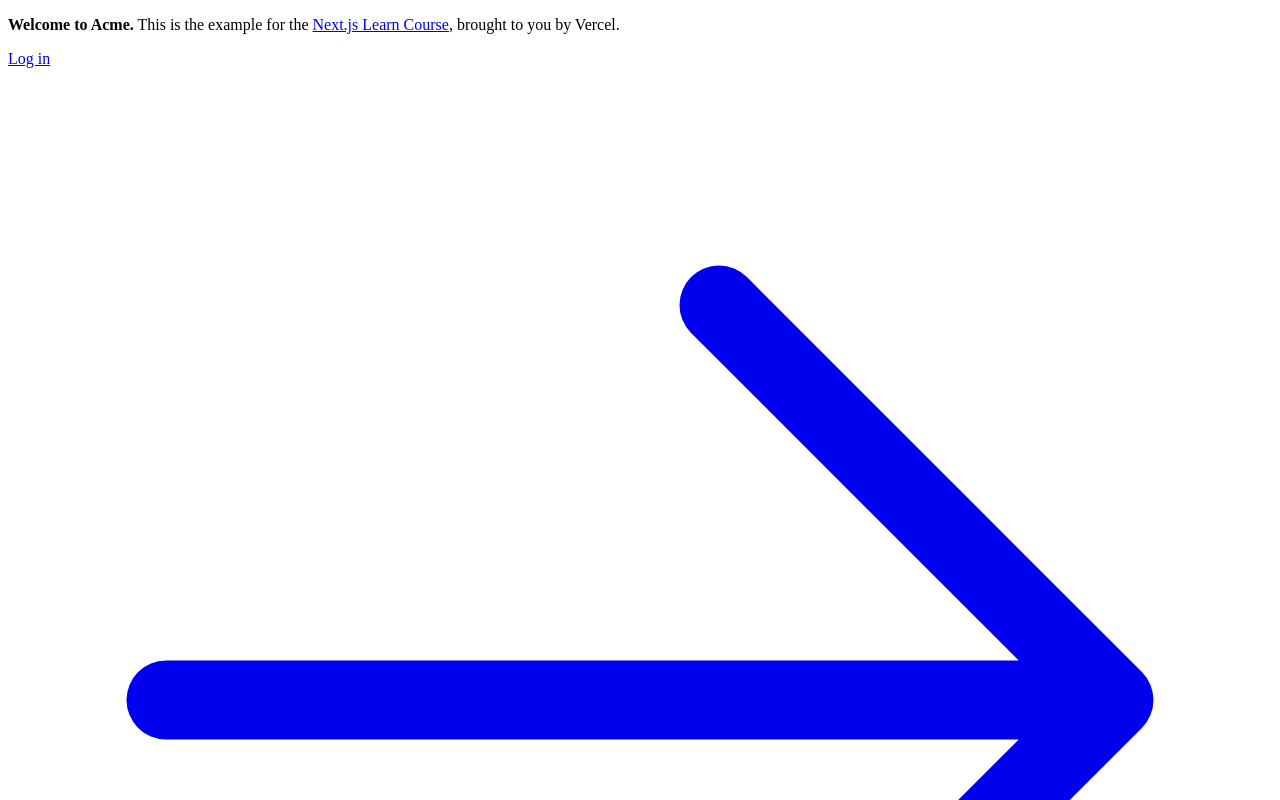
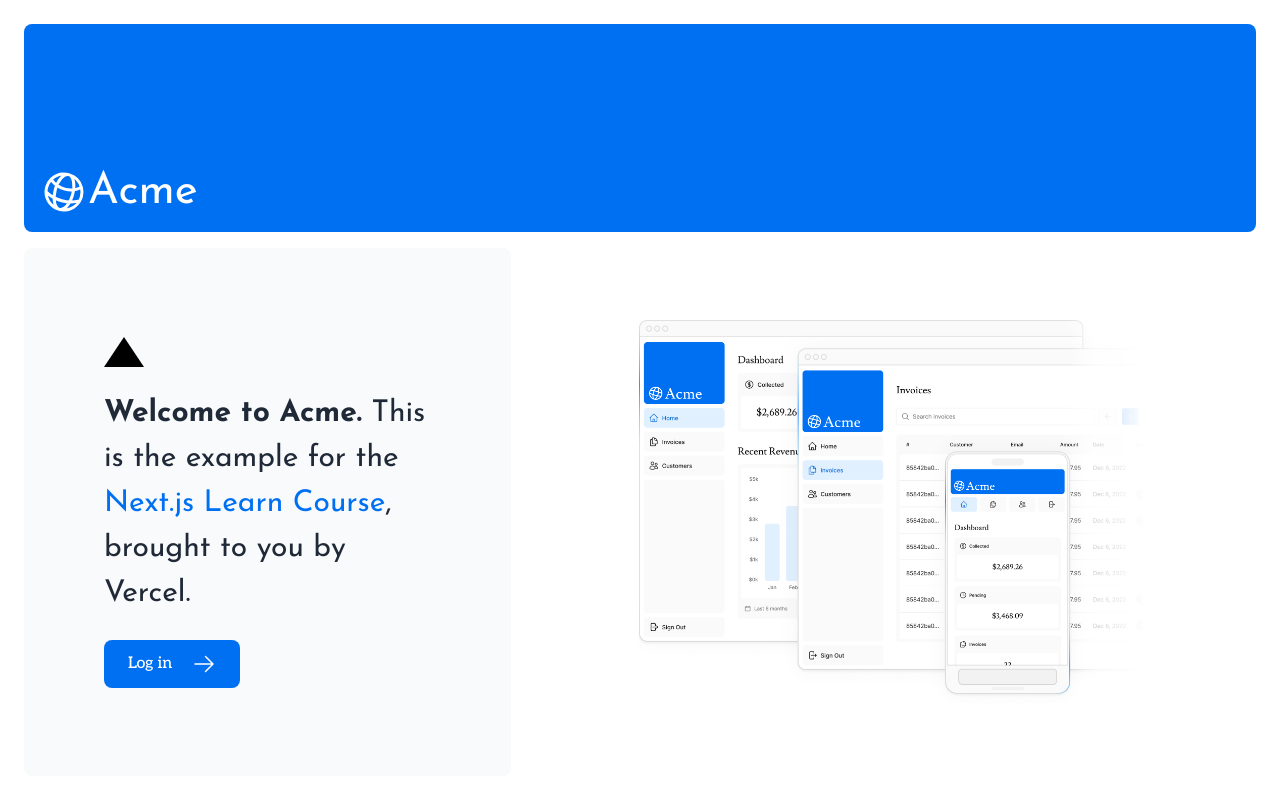
Before and after one commit to csndra0504/nextjs-tut, a Next.js app: page / in a window 1280 px wide. Shown: the top 800 px of the page. Built offline with nearby package versions, Linux system fonts and the light colour scheme.

Commit message:
lessons 1-5

```diff
--- /dev/null
+++ b/app/dashboard/customers/page.tsx
@@ -0,0 +1,3 @@
+export default function Page() {
+  return <p>Customer Dashboard Page</p>;
+}
--- /dev/null
+++ b/app/dashboard/invoices/page.tsx
@@ -0,0 +1,3 @@
+export default function Page() {
+  return <p>Invoice Dashboard Page</p>;
+}
--- /dev/null
+++ b/app/dashboard/layout.tsx
@@ -0,0 +1,12 @@
+import SideNav from '@/app/ui/dashboard/sidenav';
+
+export default function Layout({ children }: { children: React.ReactNode }) {
+  return (
+    <div className="flex h-screen flex-col md:flex-row md:overflow-hidden">
+      <div className="w-full flex-none md:w-64">
+        <SideNav />
+      </div>
+      <div className="flex-grow p-6 md:overflow-y-auto md:p-12">{children}</div>
+    </div>
+  );
+}
--- /dev/null
+++ b/app/dashboard/page.tsx
@@ -0,0 +1,3 @@
+export default function Page() {
+  return <p>Dashboard Page</p>;
+}
--- a/app/layout.tsx
+++ b/app/layout.tsx
@@ -1,3 +1,6 @@
+import '@/app/ui/global.css';
+import { aleo } from '@/app/ui/fonts';
+
 export default function RootLayout({
   children,
 }: {
@@ -5,7 +8,7 @@ export default function RootLayout({
 }) {
   return (
     <html lang="en">
-      <body>{children}</body>
+      <body className={`${aleo.className} antialiased`}>{children}</body>
     </html>
   );
 }
--- a/app/page.tsx
+++ b/app/page.tsx
@@ -1,16 +1,22 @@
 import AcmeLogo from '@/app/ui/acme-logo';
 import { ArrowRightIcon } from '@heroicons/react/24/outline';
 import Link from 'next/link';
+import styles from '@/app/ui/home.module.css';
+import { josafin_sans } from '@/app/ui/fonts';
+import Image from 'next/image';
 
 export default function Page() {
   return (
     <main className="flex min-h-screen flex-col p-6">
       <div className="flex h-20 shrink-0 items-end rounded-lg bg-blue-500 p-4 md:h-52">
-        {/* <AcmeLogo /> */}
+        <AcmeLogo />
       </div>
       <div className="mt-4 flex grow flex-col gap-4 md:flex-row">
         <div className="flex flex-col justify-center gap-6 rounded-lg bg-gray-50 px-6 py-10 md:w-2/5 md:px-20">
-          <p className={`text-xl text-gray-800 md:text-3xl md:leading-normal`}>
+          <div className={styles.shape} />
+          <p
+            className={`text-xl text-gray-800 md:text-3xl md:leading-normal ${josafin_sans.className} antialiased`}
+          >
             <strong>Welcome to Acme.</strong> This is the example for the{' '}
             <a href="https://nextjs.org/learn/" className="text-blue-500">
               Next.js Learn Course
@@ -26,6 +32,20 @@ export default function Page() {
         </div>
         <div className="flex items-center justify-center p-6 md:w-3/5 md:px-28 md:py-12">
           {/* Add Hero Images Here */}
+          <Image
+            src="/hero-desktop.png"
+            width={1000}
+            height={760}
+            className="hidden md:block"
+            alt="Screenshots of the dashboard project showing desktop version"
+          />
+          <Image
+            src="/hero-mobile.png"
+            width={560}
+            height={620}
+            className="block md:hidden"
+            alt="Screenshots of the dashboard project showing desktop version"
+          />
         </div>
       </div>
     </main>
--- a/app/ui/acme-logo.tsx
+++ b/app/ui/acme-logo.tsx
@@ -1,10 +1,10 @@
 import { GlobeAltIcon } from '@heroicons/react/24/outline';
-import { lusitana } from '@/app/ui/fonts';
+import { josafin_sans } from '@/app/ui/fonts';
 
 export default function AcmeLogo() {
   return (
     <div
-      className={`${lusitana.className} flex flex-row items-center leading-none text-white`}
+      className={`${josafin_sans.className} flex flex-row items-center leading-none text-white`}
     >
       <GlobeAltIcon className="h-12 w-12 rotate-[15deg]" />
       <p className="text-[44px]">Acme</p>
--- a/app/ui/dashboard/nav-links.tsx
+++ b/app/ui/dashboard/nav-links.tsx
@@ -1,8 +1,12 @@
+'use client';
 import {
   UserGroupIcon,
   HomeIcon,
   DocumentDuplicateIcon,
 } from '@heroicons/react/24/outline';
+import Link from 'next/link';
+import { usePathname } from 'next/navigation';
+import clsx from 'clsx';
 
 // Map of links to display in the side navigation.
 // Depending on the size of the application, this would be stored in a database.
@@ -17,19 +21,25 @@ const links = [
 ];
 
 export default function NavLinks() {
+  const pathname = usePathname();
   return (
     <>
       {links.map((link) => {
         const LinkIcon = link.icon;
         return (
-          <a
+          <Link
             key={link.name}
             href={link.href}
-            className="flex h-[48px] grow items-center justify-center gap-2 rounded-md bg-gray-50 p-3 text-sm font-medium hover:bg-sky-100 hover:text-blue-600 md:flex-none md:justify-start md:p-2 md:px-3"
+            className={clsx(
+              'flex h-[48px] grow items-center justify-center gap-2 rounded-md bg-gray-50 p-3 text-sm font-medium hover:bg-sky-100 hover:text-blue-600 md:flex-none md:justify-start md:p-2 md:px-3',
+              {
+                'bg-sky-100 text-blue-600': pathname === link.href,
+              },
+            )}
           >
             <LinkIcon className="w-6" />
             <p className="hidden md:block">{link.name}</p>
-          </a>
+          </Link>
         );
       })}
     </>
--- /dev/null
+++ b/app/ui/fonts.ts
@@ -0,0 +1,7 @@
+import { Aleo, Josefin_Sans } from 'next/font/google';
+
+export const aleo = Aleo({ subsets: ['latin'] });
+export const josafin_sans = Josefin_Sans({
+    weight: ['400', '700'],
+    subsets: ['latin']
+});
--- /dev/null
+++ b/app/ui/home.module.css
@@ -0,0 +1,7 @@
+.shape {
+    height: 0;
+    width: 0;
+    border-bottom: 30px solid black;
+    border-left: 20px solid transparent;
+    border-right: 20px solid transparent;
+}
```
